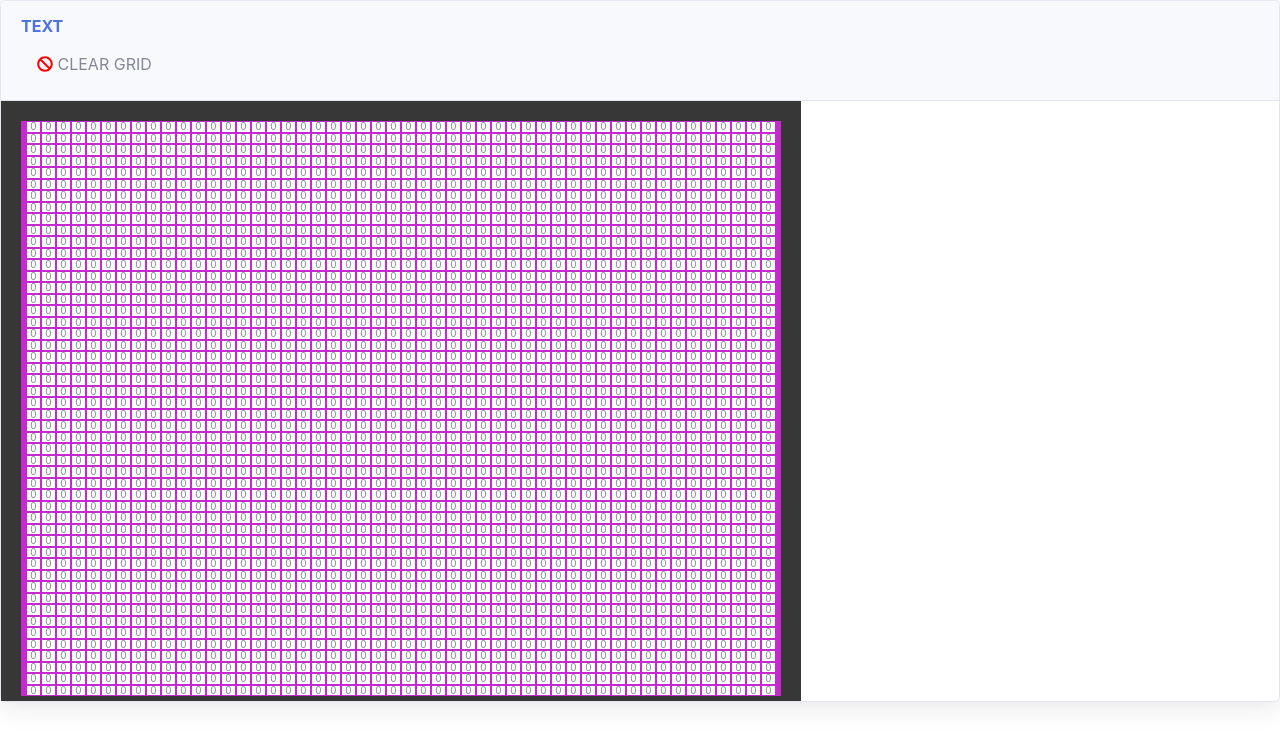
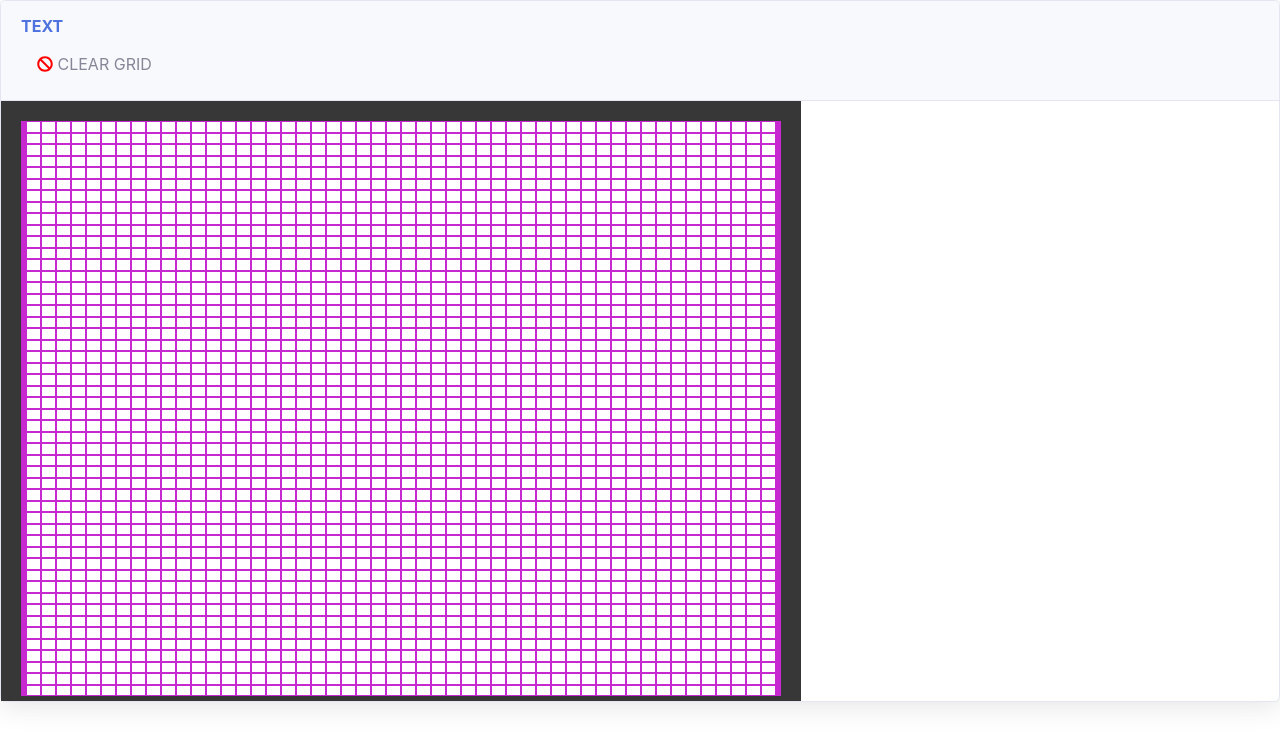
Before and after one commit to mitkoevoets/fibonacci_game, a React (Create React App) app: page / in a window 1280 px wide. Shown: the top 746 px of the page. Built offline with nearby package versions, Linux system fonts and the light colour scheme.

Commit message:
Some style fixes

```diff
--- a/src/app/components/Grid/index.tsx
+++ b/src/app/components/Grid/index.tsx
@@ -62,7 +62,7 @@ export function Grid(props) {
         onClick={() => dispatch(
           { type: 'CLICK_CELL', row: indexY, cell: indexX }
         )}
-      >{cell.activeNumber || 0}</Cell>
+      >{cell.activeNumber || ''}</Cell>
     })
   }
 
```
